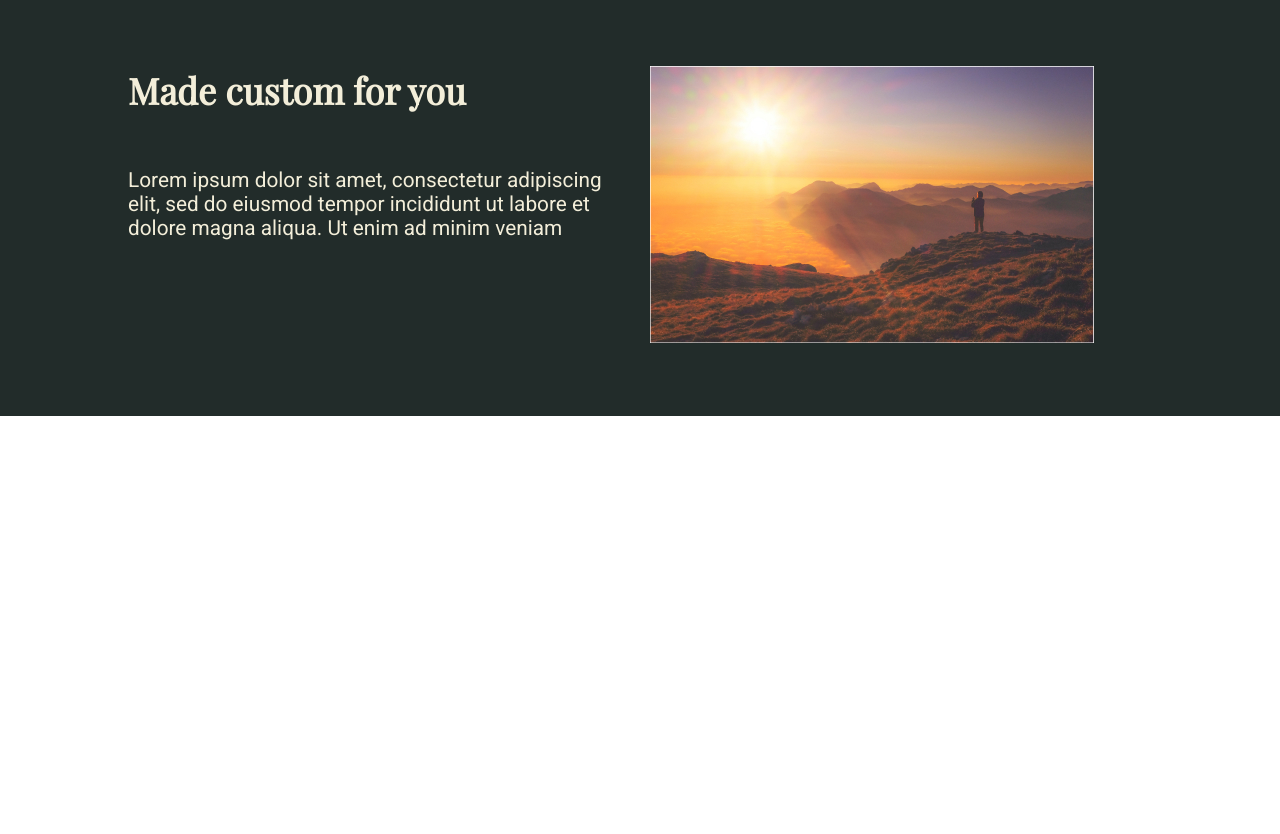
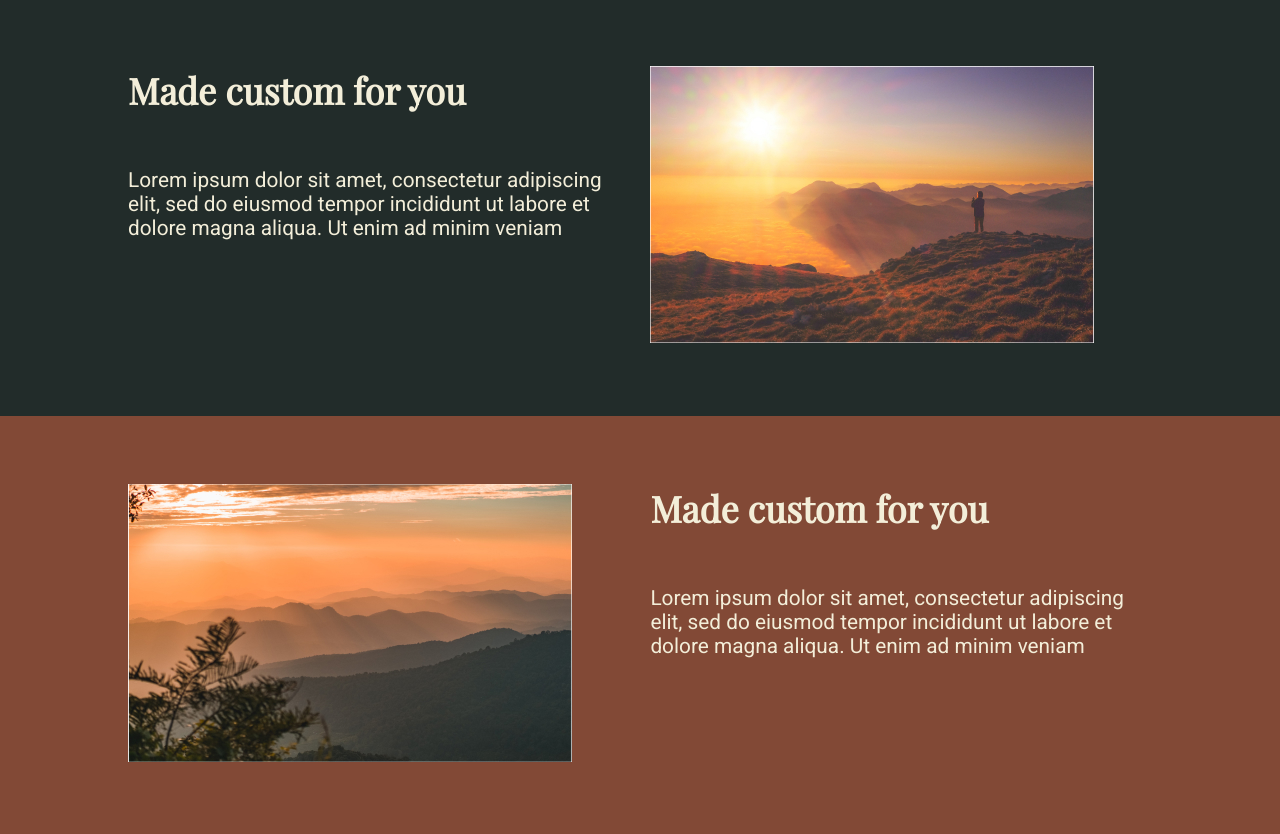
Before and after one commit to michaelamponsah/crl-css, a plain HTML site: page crl-07/index.html in a window 1280 px wide. Shown: the part 1074-1908 px from the top of the page. Before the commit the page ends 1490 px from the top, so only its background shows below. Drawn offline with nearby package versions, Linux system fonts and the light colour scheme.

Commit message:
Implemented section 4 of landing page

```diff
--- a/crl-07/index.html
+++ b/crl-07/index.html
@@ -46,7 +46,7 @@
     <section class="section-3">
       <div class="container d-flex">
         <div class="col">
-          <h2 class="section-3--title title">Made custom for you</h2>
+          <h2 class="sections-3-4--title title">Made custom for you</h2>
           <p>
             Lorem ipsum dolor sit amet, consectetur adipiscing elit, sed do
             eiusmod tempor incididunt ut labore et dolore magna aliqua. Ut enim
@@ -58,5 +58,20 @@
         </div>
       </div>
     </section>
+    <section class="section-4">
+      <div class="container d-flex">
+        <div class="col section-image">
+          <img src="./images/image-02.jpg" alt="sunset view on a mountain" />
+        </div>
+        <div class="col">
+          <h2 class="sections-3-4--title title">Made custom for you</h2>
+          <p>
+            Lorem ipsum dolor sit amet, consectetur adipiscing elit, sed do
+            eiusmod tempor incididunt ut labore et dolore magna aliqua. Ut enim
+            ad minim veniam
+          </p>
+        </div>
+      </div>
+    </section>
   </body>
 </html>
--- a/crl-07/style.css
+++ b/crl-07/style.css
@@ -30,6 +30,21 @@ img {
 .col + .col {
   margin-left: 1em;
 }
+.section-image {
+  align-self: flex-start;
+}
+.title {
+  font-family: "Playfair Display", serif;
+  color: #824936;
+  font-size: 2.25rem;
+  text-align: center;
+  padding: 1.5em 0;
+}
+.sections-3-4--title {
+  color: #f3eed9;
+  text-align: left;
+  padding-top: 0;
+}
 
 /* HERO SECTION */
 .hero-section {
@@ -59,13 +74,6 @@ img {
 .section-2__content-wrapper {
   padding: 3.25em 0;
 }
-.title {
-  font-family: "Playfair Display", serif;
-  color: #824936;
-  font-size: 2.25rem;
-  text-align: center;
-  padding: 1.5em 0;
-}
 
 /* SECTION 3 */
 .section-3 {
@@ -74,11 +82,11 @@ img {
   width: 100%;
   padding: 3.25em 0;
 }
-.section-image {
-  align-self: flex-start;
+
+/* SECTION 4 */
+.section-4 {
+  background-color: #824936;
+  color: #f3eed9;
+  width: 100%;
+  padding: 3.25em 0;
 }
-.section-3--title {
-  color: #f3eed9;
-  text-align: left;
-  padding-top: 0;
-}
```
